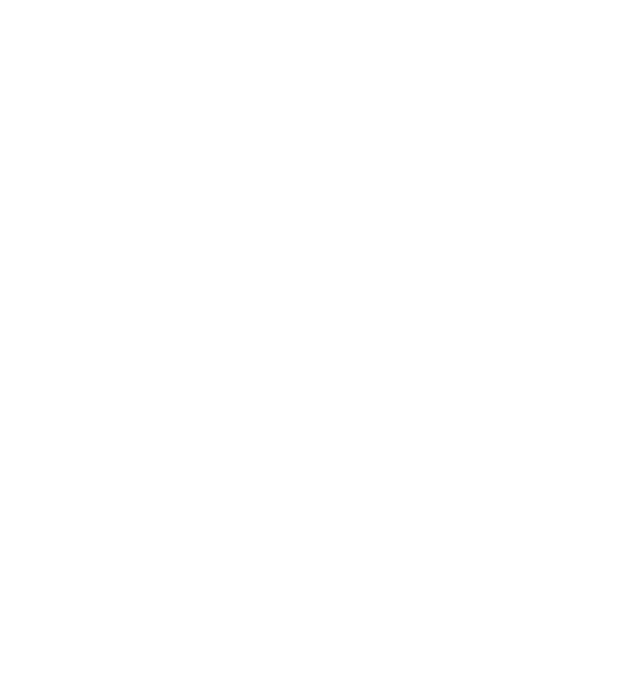
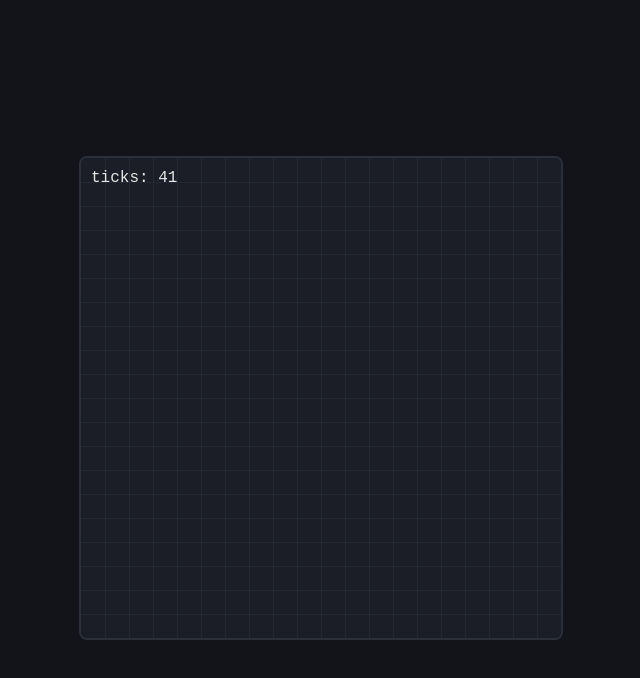
Before and after one commit to balabandev/snake-game, a plain HTML site: page index.html in a window 1280 px wide. Shown: the whole page, without its empty margins (319-959 px from the left). Drawn offline with Linux system fonts and the light colour scheme.

Commit message:
Added playing field

```diff
--- a/index.html
+++ b/index.html
@@ -8,7 +8,7 @@
 </head>
 <body>
     <main class="game">
-        <canvas id="gameCanvas"></canvas>
+        <canvas id="game-canvas"></canvas>
     </main>
     <script type="module" src="src/main.js"></script>
 </body>
--- a/src/config.js
+++ b/src/config.js
@@ -0,0 +1,11 @@
+export const CONFIG = {
+    GRID_SIZE: 20,
+    CELL_SIZE: 24,
+    TICK_MS: 120,
+    MAX_FRAME_MS: 250,
+    COLORS: {
+        BACKGROUND: '#1b1e27',
+        GRID: '#242834',
+        TEXT: '#e6e6e6',
+    },
+}
--- a/src/main.js
+++ b/src/main.js
@@ -0,0 +1,53 @@
+import { CONFIG } from './config.js';
+
+const canvas = document.getElementById('game-canvas');
+const ctx = canvas.getContext('2d');
+
+const sizePx = CONFIG.GRID_SIZE * CONFIG.CELL_SIZE;
+canvas.width = sizePx;
+canvas.height = sizePx;
+
+let tickCount = 0;
+let lastTime = performance.now();
+let accumulator = 0;
+
+function update() {
+  tickCount++;
+}
+
+function render() {
+  ctx.fillStyle = CONFIG.COLORS.BACKGROUND;
+  ctx.fillRect(0, 0, sizePx, sizePx);
+
+  ctx.strokeStyle = CONFIG.COLORS.GRID;
+  ctx.lineWidth = 1;
+  ctx.beginPath();
+  for (let i = 1; i < CONFIG.GRID_SIZE; i++) {
+    const pos = i * CONFIG.CELL_SIZE + 0.5;
+    ctx.moveTo(pos, 0);
+    ctx.lineTo(pos, sizePx);
+    ctx.moveTo(0, pos);
+    ctx.lineTo(sizePx, pos);
+  }
+  ctx.stroke();
+
+  ctx.fillStyle = CONFIG.COLORS.TEXT;
+  ctx.font = '16px monospace';
+  ctx.fillText(`ticks: ${tickCount}`, 10, 24);
+}
+
+function frame(now) {
+  const delta = Math.min(now - lastTime, CONFIG.MAX_FRAME_MS);
+  lastTime = now;
+  accumulator += delta;
+
+  while (accumulator >= CONFIG.TICK_MS) {
+    update();
+    accumulator -= CONFIG.TICK_MS;
+  }
+
+  render();
+  requestAnimationFrame(frame);
+}
+
+requestAnimationFrame(frame);
--- a/style.css
+++ b/style.css
@@ -0,0 +1,17 @@
+* {
+    box-sizing: border-box;
+}
+
+body {
+    margin: 0;
+    min-height: 100vh;
+    display: grid;
+    place-items: center;
+    background-color: #12141a;
+}
+
+#game-canvas {
+    max-width: 100%;
+    border: 2px solid #2a2f3a;
+    border-radius: 8px;
+}
```
